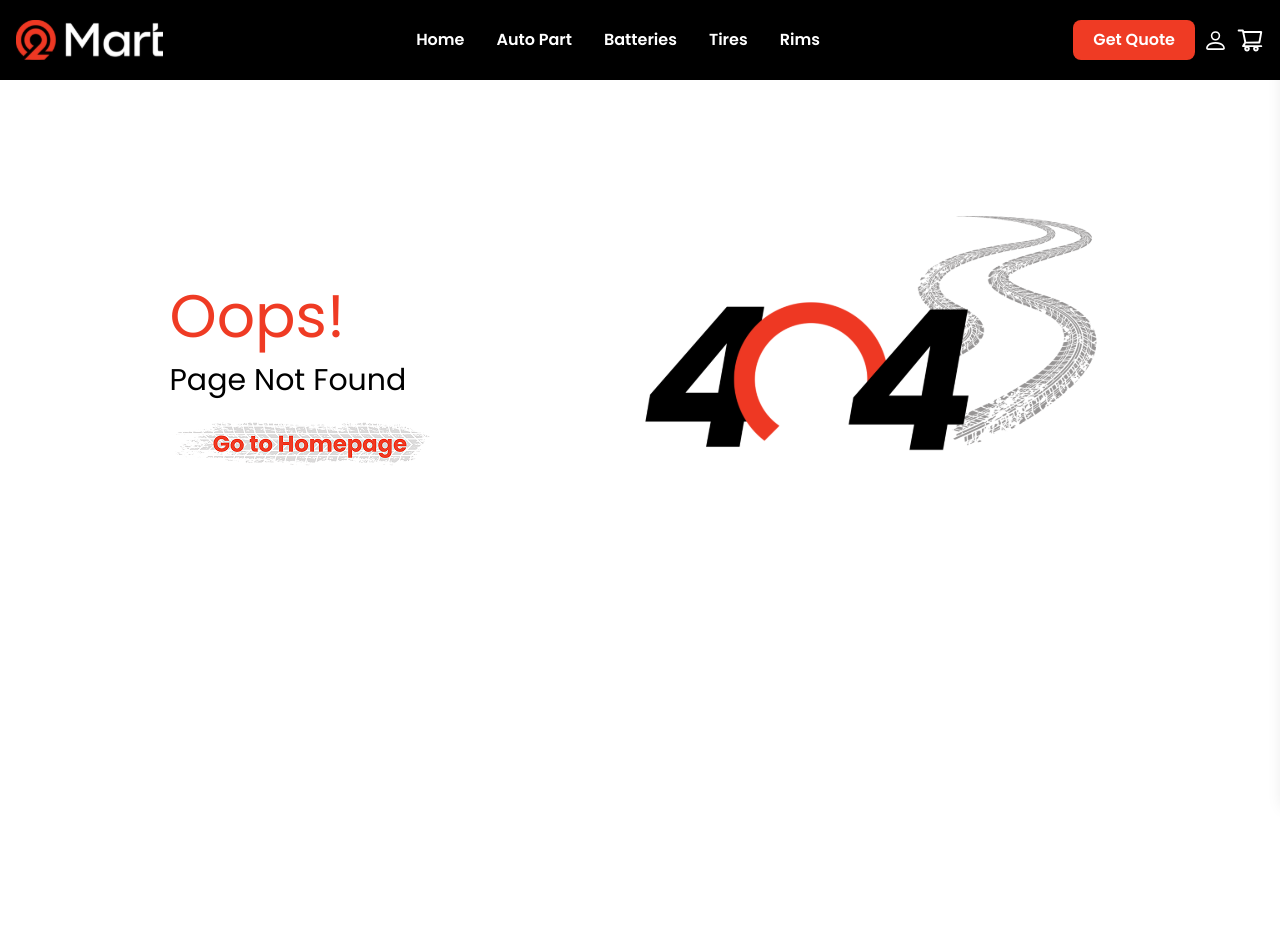
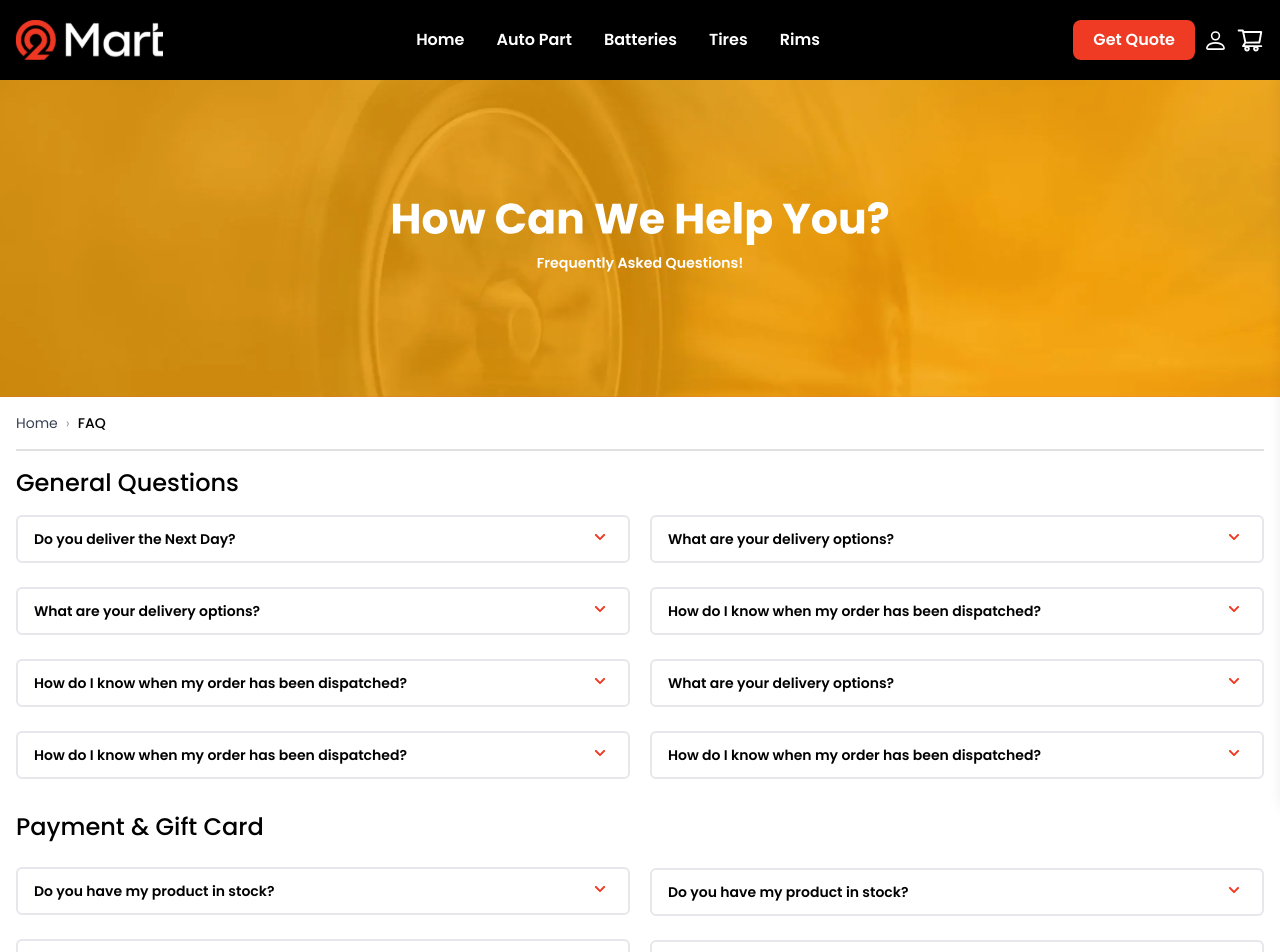
Before and after one commit to momarzouq/O2Mart, a React (Vite) app: page /faq in a window 1280 px wide. Shown: the top 952 px of the page. Built offline with nearby package versions, Linux system fonts and the light colour scheme.

Commit message:
finish FAQ

```diff
--- a/src/App.jsx
+++ b/src/App.jsx
@@ -33,6 +33,7 @@ import TermsofUs from "./pages/TermsofUs";
 import WarrantyReturnsPolicy from "./pages/WarrantyReturnsPolicy";
 import PrivacyPolicy from "./pages/PrivacyPolicy";
 import BecomePartner from "./pages/BecomePartner";
+import FAQ from "./pages/FAQ";
 
 function App() {
   return (
@@ -70,6 +71,7 @@ function App() {
         <Route path="/warranty-returns-policy" element={<WarrantyReturnsPolicy />} />
         <Route path="/privacy-policy" element={<PrivacyPolicy />} />
         <Route path="/become-partner" element={<BecomePartner/>} />
+        <Route path="/faq" element={<FAQ/>} />
         <Route path="/*" element={<NotFound />} />
       </Routes>
     </Layout>
--- /dev/null
+++ b/src/components/FaqContent.jsx
@@ -0,0 +1,31 @@
+import { FaChevronDown, FaChevronUp } from "react-icons/fa";
+
+export default function FaqContent({ toggleContent, isOpen, title, desc }) {
+  return (
+    <div className="relative">
+      <div
+        className={`block text-sm appearance-none w-full ${
+          isOpen ? "bg-[#EBEBEB]" : "border-2 border-gray-200"
+        } rounded-md py-3 px-4 cursor-pointer transition-colors duration-300`}
+        onClick={toggleContent}
+      >
+        <p className="font-semibold">{title}</p>
+        {isOpen && (
+          <p className="mt-4 pb-2 text-gray-600">
+           {desc}
+          </p>
+        )}
+      </div>
+      <div
+        className="absolute  top-4 right-4 flex items-center px-2 text-Brand cursor-pointer"
+        onClick={toggleContent}
+      >
+        {isOpen ? (
+          <FaChevronUp className="h-3 w-3" />
+        ) : (
+          <FaChevronDown className="h-3 w-3" />
+        )}
+      </div>
+    </div>
+  );
+}
--- a/src/components/Footer.jsx
+++ b/src/components/Footer.jsx
@@ -30,7 +30,7 @@ export default function Footer() {
             <Link to="contact-us">Contact us</Link>
             <Link to="/dashboard">My account</Link>
             <Link to="/blog">Blog</Link>
-            <p>FAQ</p>
+            <Link to="/faq">FAQ</Link>
           </div>
           {/* About us */}
           <div className="flex flex-col text-gray-300 space-y-4">
--- /dev/null
+++ b/src/pages/FAQ.jsx
@@ -0,0 +1,171 @@
+import React, { useState } from "react";
+import Container from "../UI/Container";
+import FAQImg from "../assets/faq.svg";
+import { Breadcrumb } from "../UI/Breadcrumb";
+import FaqContent from "../components/FaqContent";
+
+export default function FAQ() {
+  const [openIndex, setOpenIndex] = useState(null);
+
+  // Toggle function to open/close specific FAQ
+  const toggleContent = (index) => {
+    setOpenIndex((prevIndex) => (prevIndex === index ? null : index));
+  };
+
+  const GeneralQuestions = [
+    {
+      title: "Do you deliver the Next Day?",
+      desc: "We do not recommend the general internal use of essential oils. Essential oils are highly concentrated and have the capacity to cause serious damage if used internally without the necessary expertise.",
+    },
+    {
+      title: "What are your delivery options?",
+      desc: "We offer multiple delivery options including standard, express, and same-day delivery.",
+    },
+    {
+      title: "How do I know when my order has been dispatched?",
+      desc: "You will receive an email with a tracking link once your order is shipped.",
+    },
+    {
+      title: "How do I know when my order has been dispatched?",
+      desc: "You will receive an email with a tracking link once your order is shipped.",
+    },
+  ];
+
+  const PaymentQuestions = [
+    {
+      title: "Do you have my product in stock?",
+      desc: "We do not recommend the general internal use of essential oils. Essential oils are highly concentrated and have the capacity to cause serious damage if used internally without the necessary expertise.",
+    },
+    {
+      title: "Do you deliver the Next Day?",
+      desc: "We do not recommend the general internal use of essential oils. Essential oils are highly concentrated and have the capacity to cause serious damage if used internally without the necessary expertise.",
+    },
+  ];
+
+  const AnyQuestions = [
+    {
+      title: "What are your delivery options?",
+      desc: "We offer multiple delivery options including standard, express, and same-day delivery.",
+    },
+    {
+      title: "How do I know when my order has been dispatched?",
+      desc: "You will receive an email with a tracking link once your order is shipped.",
+    },
+    {
+      title: "What are your delivery options?",
+      desc: "We offer multiple delivery options including standard, express, and same-day delivery.",
+    },
+    {
+      title: "How do I know when my order has been dispatched?",
+      desc: "You will receive an email with a tracking link once your order is shipped.",
+    },
+  ];
+
+  const Any2Questions = [
+    {
+      title: "Do you have my product in stock?",
+      desc: "We do not recommend the general internal use of essential oils. Essential oils are highly concentrated and have the capacity to cause serious damage if used internally without the necessary expertise.",
+    },
+    {
+      title: "What are your delivery options?",
+      desc: "We offer multiple delivery options including standard, express, and same-day delivery.",
+    },
+    {
+      title: "Do you have my product in stock?",
+      desc: "We do not recommend the general internal use of essential oils. Essential oils are highly concentrated and have the capacity to cause serious damage if used internally without the necessary expertise.",
+    },
+    {
+      title: "What are your delivery options?",
+      desc: "We offer multiple delivery options including standard, express, and same-day delivery.",
+    },
+  ];
+
+  return (
+    <div>
+      <div>
+        <img src={FAQImg} className="w-full object-cover" alt="FAQ" />
+      </div>
+      <Container>
+        <Breadcrumb items={[{ label: "Home", href: "/" }, { label: "FAQ" }]} />
+        <h3 className="text-2xl font-medium my-4">General Questions</h3>
+        <div className="flex lg:flex-col gap-5 mb-40">
+          <div className="flex-1">
+            <div className="space-y-6">
+              {GeneralQuestions.map((item, index) => (
+                <FaqContent
+                  key={index}
+                  title={item.title}
+                  desc={item.desc}
+                  isOpen={openIndex === index}
+                  toggleContent={() => toggleContent(index)}
+                />
+              ))}
+            </div>
+            <div className="space-y-6 mt-8">
+              <h3 className="text-2xl font-medium my-4">Payment & Gift Card</h3>
+              {PaymentQuestions.map((item, index) => (
+                <FaqContent
+                  key={index}
+                  title={item.title}
+                  desc={item.desc}
+                  isOpen={openIndex === index + GeneralQuestions.length}
+                  toggleContent={() =>
+                    toggleContent(index + GeneralQuestions.length)
+                  }
+                />
+              ))}
+            </div>
+          </div>
+          <div className="flex-1">
+            <div className="space-y-[88.5px] lg:space-y-6">
+              <div className="space-y-6">
+                {AnyQuestions.map((item, index) => (
+                  <FaqContent
+                    key={index}
+                    title={item.title}
+                    desc={item.desc}
+                    isOpen={
+                      openIndex ===
+                      index + GeneralQuestions.length + PaymentQuestions.length
+                    }
+                    toggleContent={() =>
+                      toggleContent(
+                        index +
+                          GeneralQuestions.length +
+                          PaymentQuestions.length
+                      )
+                    }
+                  />
+                ))}
+              </div>
+              <div className="space-y-6">
+                {Any2Questions.map((item, index) => (
+                  <FaqContent
+                    key={index}
+                    title={item.title}
+                    desc={item.desc}
+                    isOpen={
+                      openIndex ===
+                      index +
+                        GeneralQuestions.length +
+                        PaymentQuestions.length +
+                        AnyQuestions.length
+                    }
+                    toggleContent={() =>
+                      toggleContent(
+                        index +
+                          GeneralQuestions.length +
+                          PaymentQuestions.length +
+                          AnyQuestions.length
+                      )
+                    }
+                  />
+                ))}
+              </div>
+            </div>
+          </div>
+        </div>
+      </Container>
+    </div>
+  );
+}
```
Also changed, not shown: src/assets/FAQ.svg (added), src/index.css (line endings or trailing spaces).
